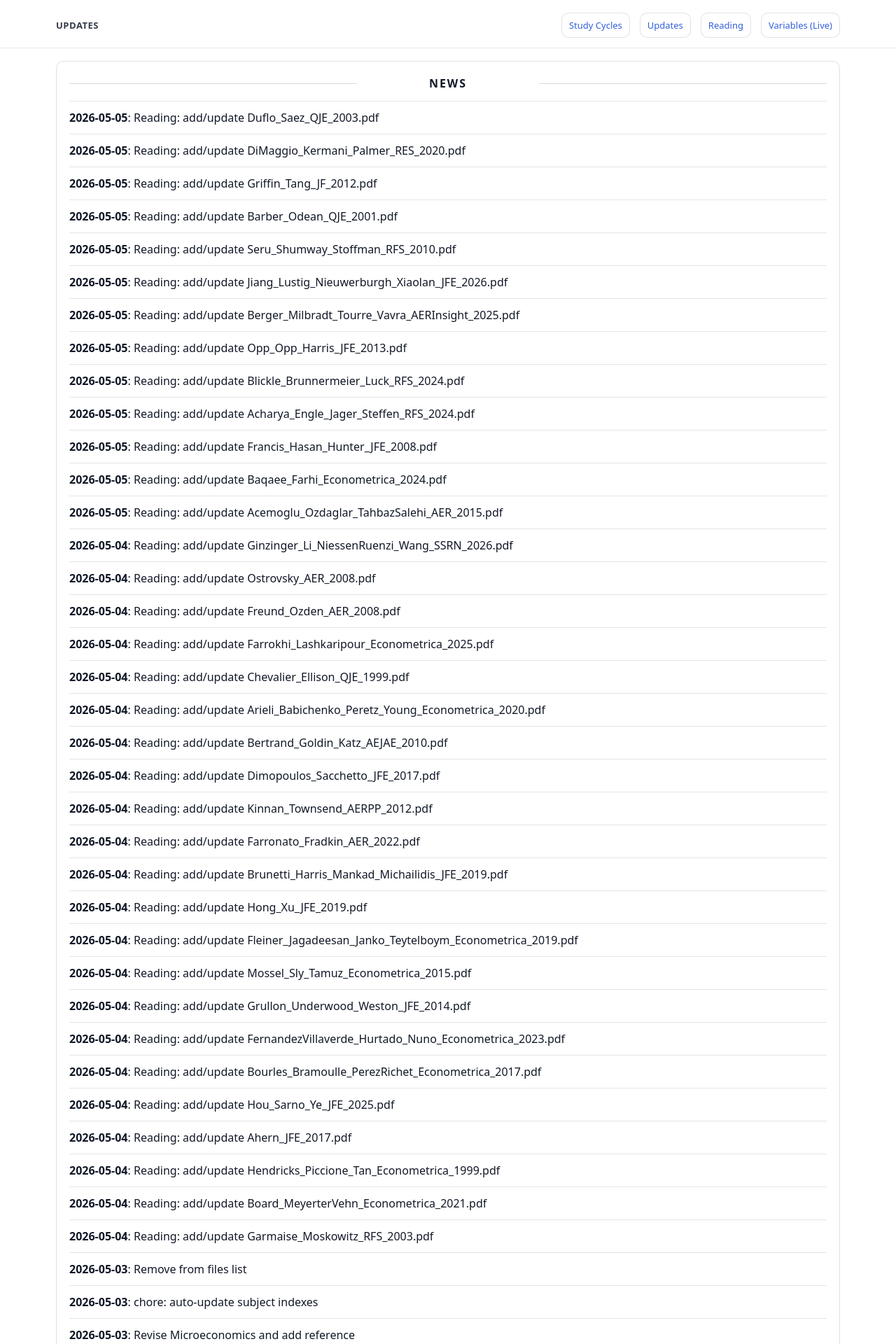
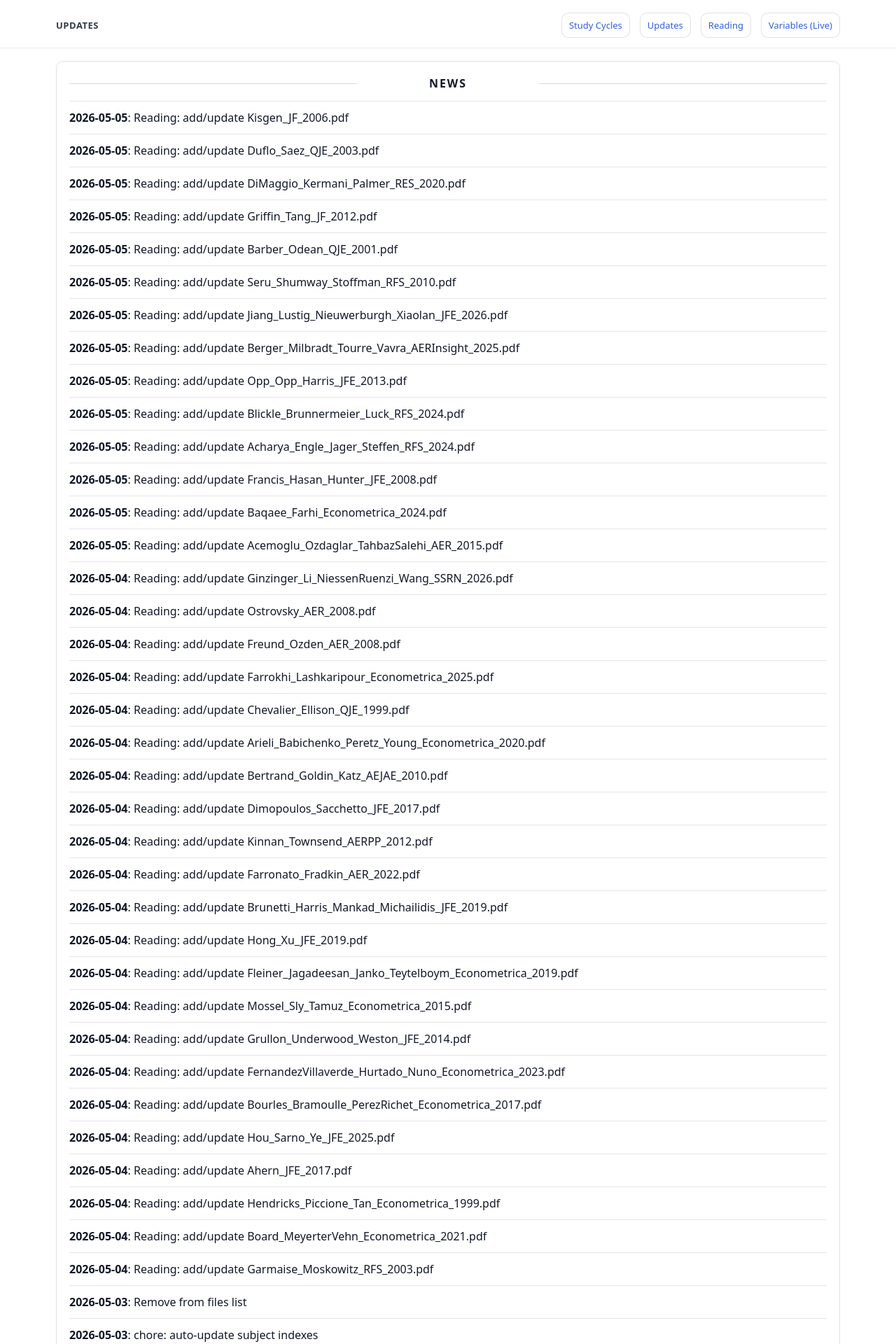
Before and after one commit to yaxinzn/study-archive, a Jekyll site: the page built from updates/index.md, in a window 1280 px wide. Shown: the top 1920 px of the page at 70% size. Built offline with Jekyll 4.4.1, drawn with Linux system fonts in a browser that asks for light colours; some of the changed text lies outside the part shown.

Commit message:
chore: update NEWS feed

```diff
--- a/_data/news.yml
+++ b/_data/news.yml
@@ -1,4 +1,7 @@
 # Auto-generated update history (sorted newest -> oldest). Do not edit manually.
+- ts: "1777975644"
+  date: "2026-05-05"
+  title: "Reading: add/update Kisgen_JF_2006.pdf"
 - ts: "1777975354"
   date: "2026-05-05"
   title: "Reading: add/update Duflo_Saez_QJE_2003.pdf"
```
